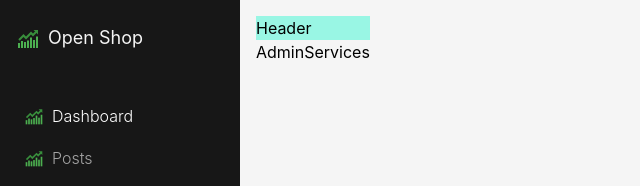
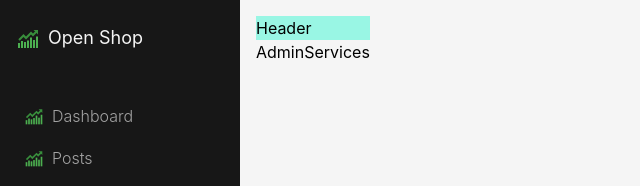
Before and after one commit to AhmadAlTarsha/MERAKI_Academy_Project_5_Ahmad, a React (Create React App) app in the folder front-end/: page /admin/services in a window 1280 px wide. Shown: the top 186 px of the page, without its empty margins (0-640 px from the left). Built offline with nearby package versions, Linux system fonts and the light colour scheme; the HTML template or start-up script is replaced by a standard one.

Commit message:
Sidebar working on

```diff
--- a/front-end/src/Routers/index.js
+++ b/front-end/src/Routers/index.js
@@ -28,7 +28,7 @@ export const router = createBrowserRouter([
     element: <Adminindex />,
     children: [
       {
-        path: "",
+        path: "a",
         element: <AdminHome />,
       },
       {
--- a/front-end/src/components/SideBar/SideBar.js
+++ b/front-end/src/components/SideBar/SideBar.js
@@ -48,7 +48,7 @@ const SideBar = () => {
         })} */}
 
         <NavLink
-          to={""}
+          to={"a"}
           className={({ isActive, isPending }) =>
             isPending
               ? "flex items-center gap-2 font-light px-3 py-2 hover:bg-neutral-700 hover:no-underline active:bg-neutral-600 rounded-sm text-base"
```
Lines whose indentation alone changed are shown as unchanged.
